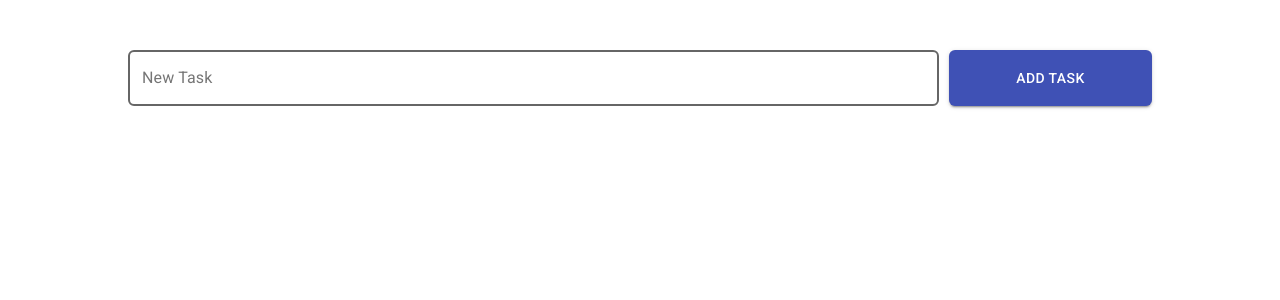
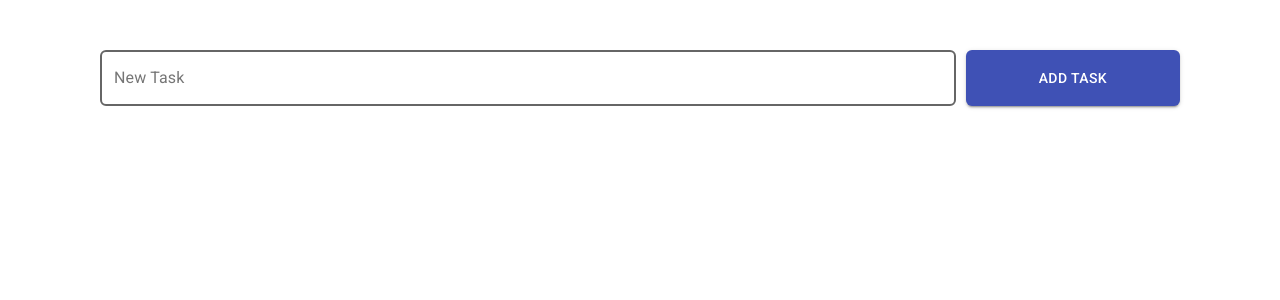
Before and after one commit to heimlee/todo-app, a React (Create React App) app: page / in a window 1280 px wide. Shown: the top 300 px of the page. Built offline with nearby package versions, Linux system fonts and the light colour scheme.

Commit message:
Style: update width of todo components

```diff
--- a/src/containers/todo/components/todoInput/TodoInput.js
+++ b/src/containers/todo/components/todoInput/TodoInput.js
@@ -12,8 +12,8 @@ import { addTask } from '../../actions/todoActions';
 const useStyles = makeStyles({
   root: {
     flexDirection: 'row',
-    margin: '50px 30px 30px',
-    width: '80%',
+    margin: '50px 0 30px',
+    width: '90%',
 
     '& .MuiOutlinedInput-root': {
       color: '#3f51b5',
--- a/src/containers/todo/components/todoItem/todoItem.scss
+++ b/src/containers/todo/components/todoItem/todoItem.scss
@@ -36,7 +36,6 @@
 
 .completed {
   color: #cccccc;
-  // text-decoration: line-through;
 }
 
 .delete-task {
--- a/src/containers/todo/components/todoList/todoList.scss
+++ b/src/containers/todo/components/todoList/todoList.scss
@@ -1,7 +1,7 @@
 .todo-list {
-  align-items: center;
   display: flex;
-  flex-direction: column;
-  margin: 0;
-  padding: 0;
+  flex-wrap: wrap;
+  justify-content: center;
+  max-width: 500px;
+  width: 100%;
 }
--- a/src/containers/todo/todo.scss
+++ b/src/containers/todo/todo.scss
@@ -1,5 +1,8 @@
 .todo-wrapper {
+  align-items: center;
   display: flex;
   flex-direction: column;
-  align-items: center;
+  margin: 0 auto;
+  max-width: 1200px;
+  padding: 0 20px;
 }
```
